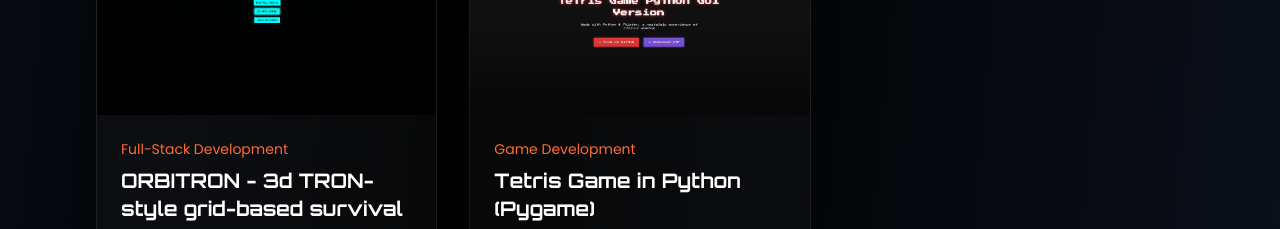
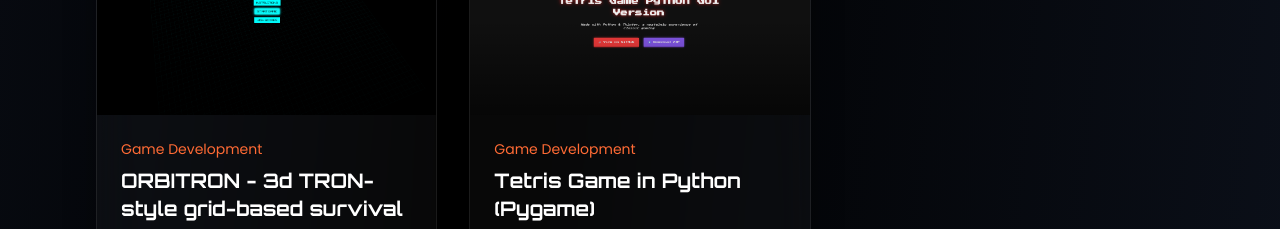
Before and after one commit to Myfza/Vizart-Webdev, a React (Vite) app: page / in a window 1280 px wide. Shown: the part 8440-8669 px from the top of the page. Built offline with nearby package versions, Linux system fonts and the light colour scheme; some icons are missing.

Commit message:
add project

```diff
--- a/src/components/Portfolio.tsx
+++ b/src/components/Portfolio.tsx
@@ -208,7 +208,7 @@
 {
   id: 14,
   title: 'ORBITRON - 3d TRON-style grid-based survival game',
-  category: 'Full-Stack Development',
+  category: 'Game Development',
   description: 'A 3D TRON-style grid-based survival game built with Three.js, featuring AI opponents, power-ups, collapsing sections, and dynamic gameplay mechanics.',
   image: getProjectImage(13),
   technologies: ['Three.js', 'JavaScript', 'CSS', 'HTML5'],
```
